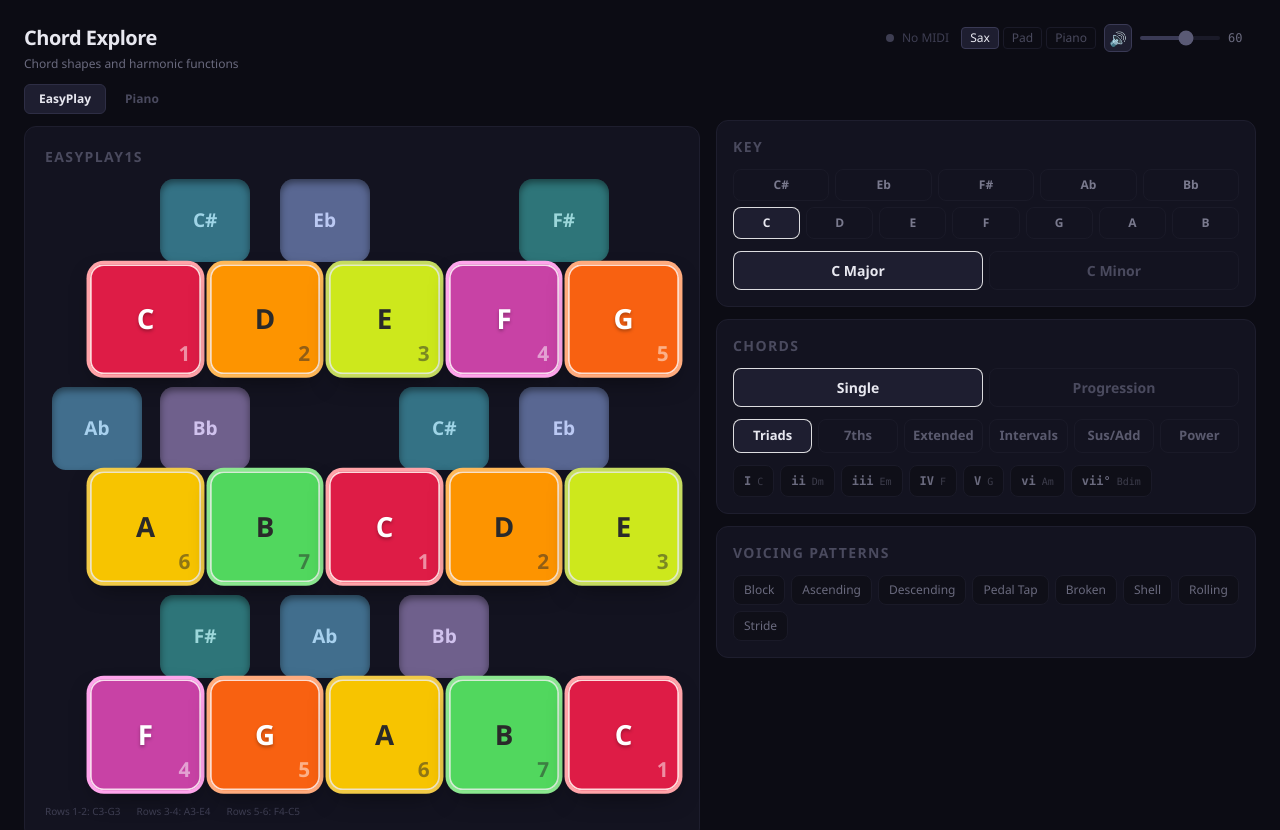
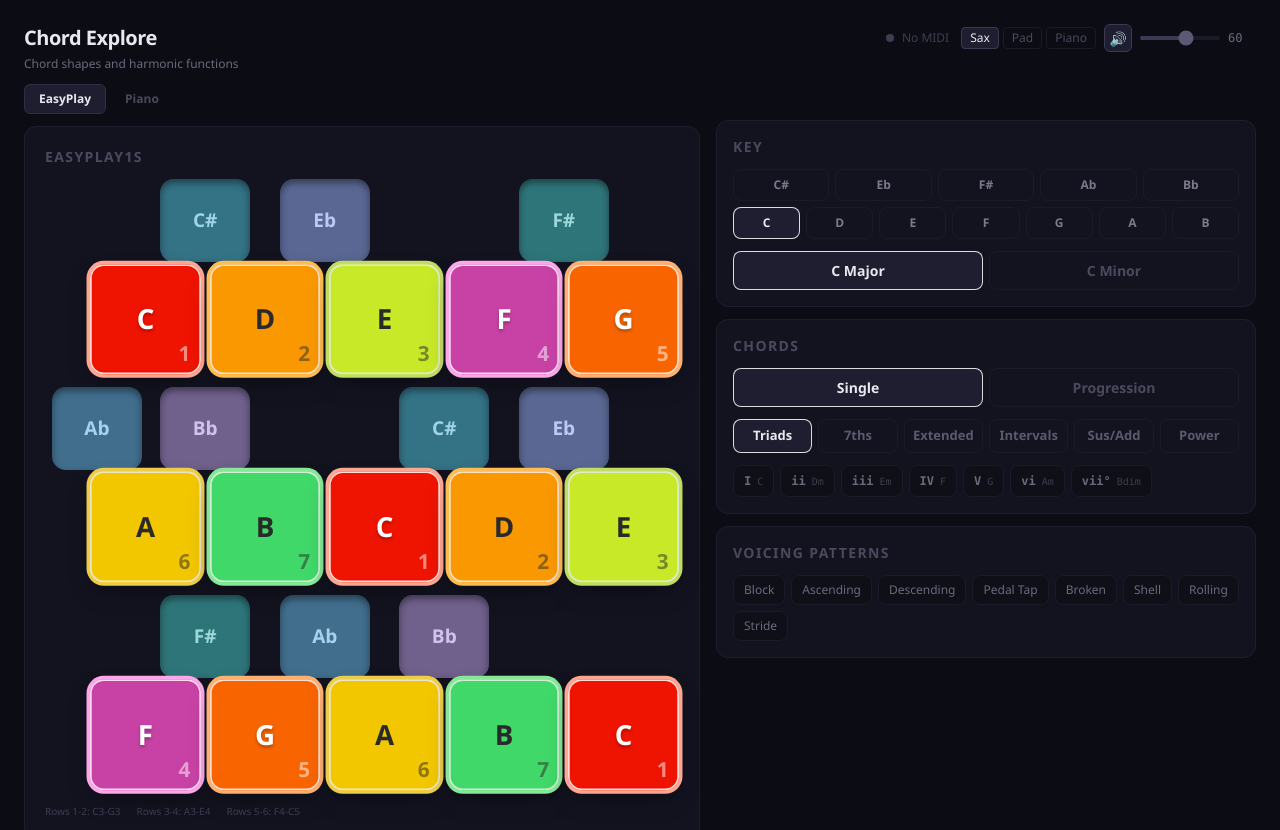
Before and after one commit to swaylenhayes/chord-explorer-easyplay, a React (Vite) app: page / in a window 1280 px wide. Shown: the top 830 px of the page. Built offline with nearby package versions, Linux system fonts and the light colour scheme.

Commit message:
fix(colors): revised warm spread — C through B hue/chroma adjustments

```diff
--- a/src/engine/colors.ts
+++ b/src/engine/colors.ts
@@ -2,12 +2,12 @@ import type { NoteName } from '../types';
 
 /** Interval Gravity color map — oklch palette with better perceptual spread */
 export const NOTE_COLORS: Record<NoteName, string> = {
-  'C':  'oklch(0.58 0.22 18)',    // crimson
-  'G':  'oklch(0.68 0.20 42)',    // orange
-  'D':  'oklch(0.76 0.18 65)',    // amber
-  'A':  'oklch(0.84 0.19 92)',    // gold
-  'E':  'oklch(0.88 0.20 118)',   // chartreuse
-  'B':  'oklch(0.78 0.20 145)',   // green
+  'C':  'oklch(0.60 0.24 30)',    // red-orange
+  'G':  'oklch(0.68 0.21 50)',    // orange
+  'D':  'oklch(0.76 0.19 72)',    // amber
+  'A':  'oklch(0.84 0.19 95)',    // gold
+  'E':  'oklch(0.88 0.20 120)',   // chartreuse
+  'B':  'oklch(0.78 0.20 148)',   // green
   'F#': 'oklch(0.50 0.025 200)',  // muted (always out)
   'C#': 'oklch(0.50 0.025 220)',  // muted (always out)
   'Ab': 'oklch(0.62 0.18 240)',   // blue
@@ -46,8 +46,8 @@ export function getFifthsFromRoot(root: NoteName): NoteName[] {
 
 /** Positional temperature palette — index 0 = warmest (root), 11 = coolest (farthest) */
 export const TEMPERATURE_PALETTE: string[] = [
-  'oklch(0.58 0.22 18)',  'oklch(0.68 0.20 42)',  'oklch(0.76 0.18 65)',
-  'oklch(0.84 0.19 92)',  'oklch(0.88 0.20 118)', 'oklch(0.78 0.20 145)',
+  'oklch(0.60 0.24 30)',  'oklch(0.68 0.21 50)',  'oklch(0.76 0.19 72)',
+  'oklch(0.84 0.19 95)',  'oklch(0.88 0.20 120)', 'oklch(0.78 0.20 148)',
   'oklch(0.50 0.025 200)', 'oklch(0.50 0.025 220)', 'oklch(0.62 0.18 240)',
   'oklch(0.55 0.21 270)', 'oklch(0.55 0.22 300)', 'oklch(0.60 0.20 340)',
 ];
```
Also changed, not shown: 1 other file (tests, documents, lock files or other folders).
